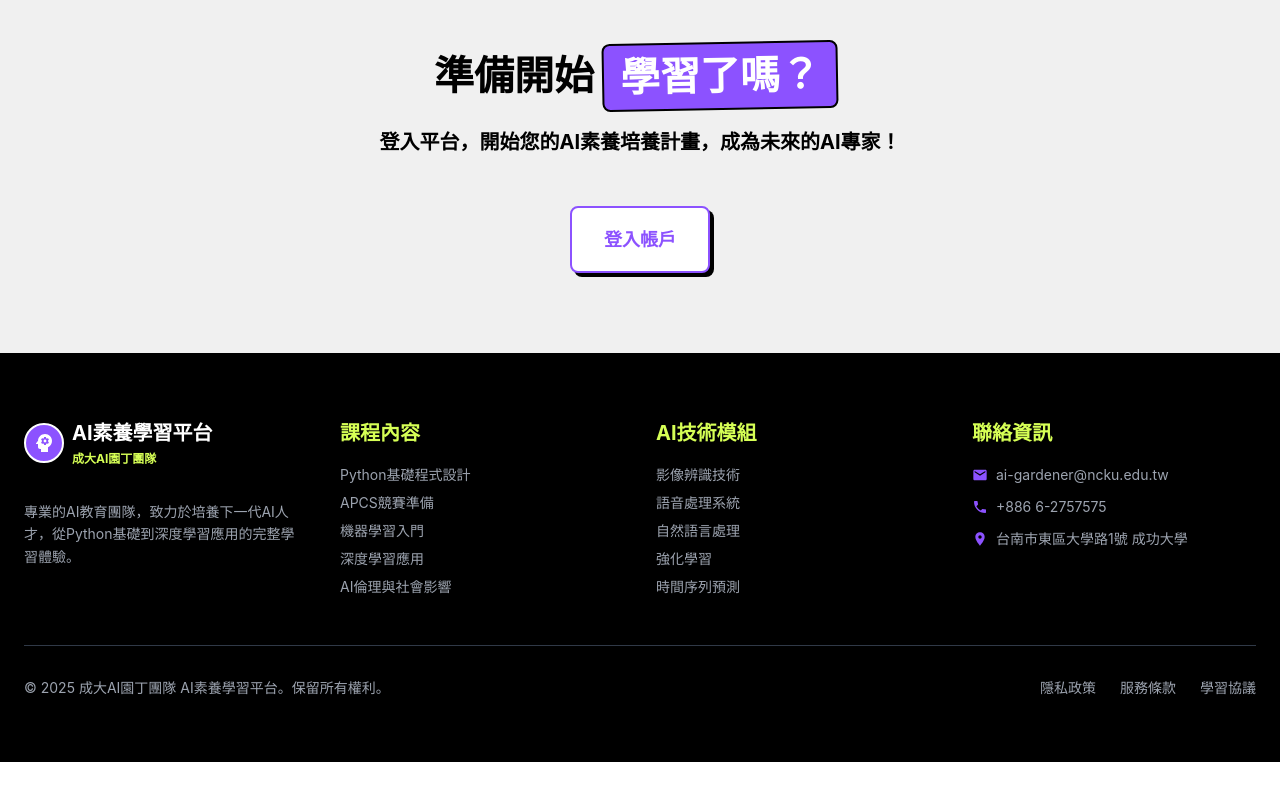
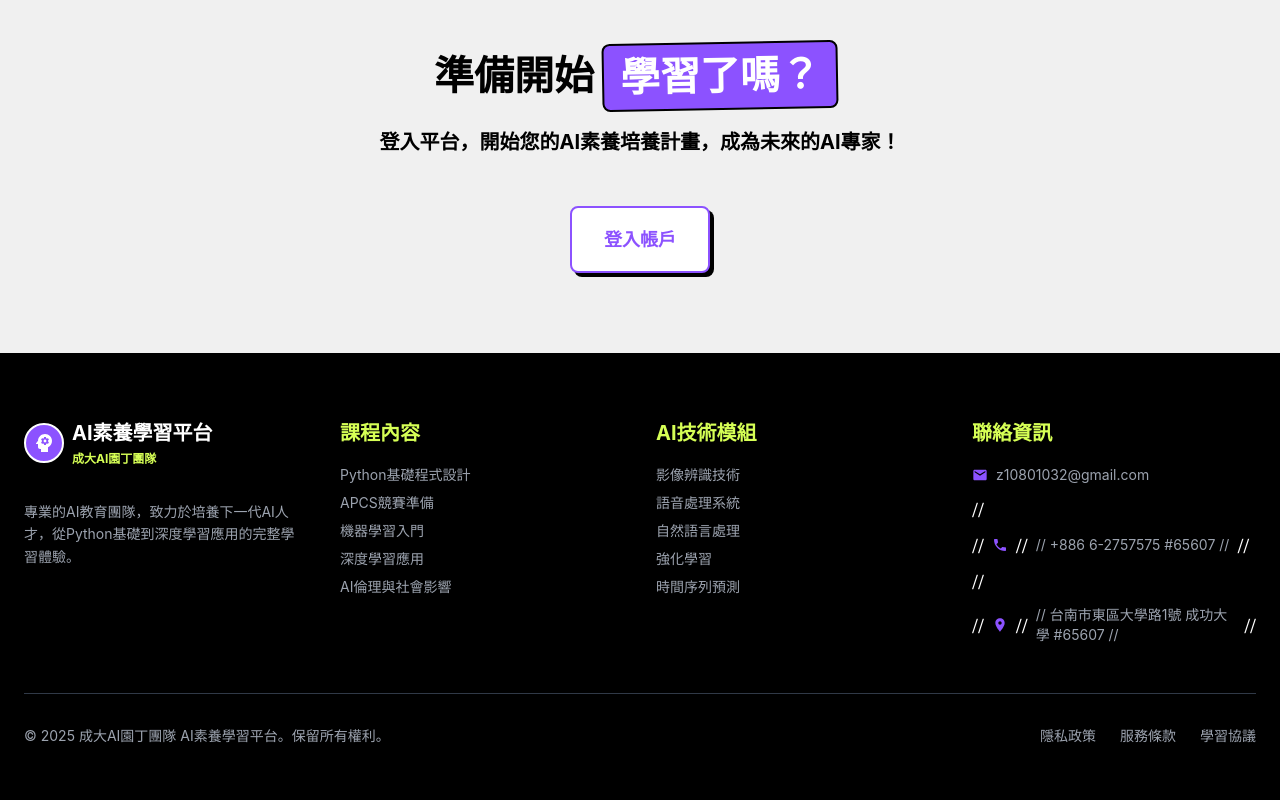
Before and after one commit to UbiquitousSCC/ailiteracy, a React (Create React App) app in the folder frontend/: page /landing in a window 1280 px wide. Shown: the part 3797-4597 px from the top of the page. Before the commit the page ends 4559 px from the top, so only its background shows below. Built offline with nearby package versions, Linux system fonts and the light colour scheme; no server answers.

Commit message:
Update LandingPage.js Commented out footer contact section

```diff
--- a/frontend/src/pages/landing/LandingPage.js
+++ b/frontend/src/pages/landing/LandingPage.js
@@ -719,21 +719,21 @@ function LandingPage() {
                 <Box className="contact-item">
                   <EmailIcon className="contact-icon" />
                   <Typography variant="body2" className="contact-text">
-                    ai-gardener@ncku.edu.tw
+                    z10801032@gmail.com
                   </Typography>
                 </Box>
-                <Box className="contact-item">
-                  <PhoneIcon className="contact-icon" />
-                  <Typography variant="body2" className="contact-text">
-                    +886 6-2757575
-                  </Typography>
-                </Box>
-                <Box className="contact-item">
-                  <LocationIcon className="contact-icon" />
-                  <Typography variant="body2" className="contact-text">
-                    台南市東區大學路1號 成功大學
-                  </Typography>
-                </Box>
+                // <Box className="contact-item">
+                //   <PhoneIcon className="contact-icon" />
+                //   <Typography variant="body2" className="contact-text">
+                //     +886 6-2757575 #65607
+                //   </Typography>
+                // </Box>
+                // <Box className="contact-item">
+                //   <LocationIcon className="contact-icon" />
+                //   <Typography variant="body2" className="contact-text">
+                //     台南市東區大學路1號 成功大學 #65607
+                //   </Typography>
+                // </Box>
               </Box>
             </Grid>
           </Grid>
```
